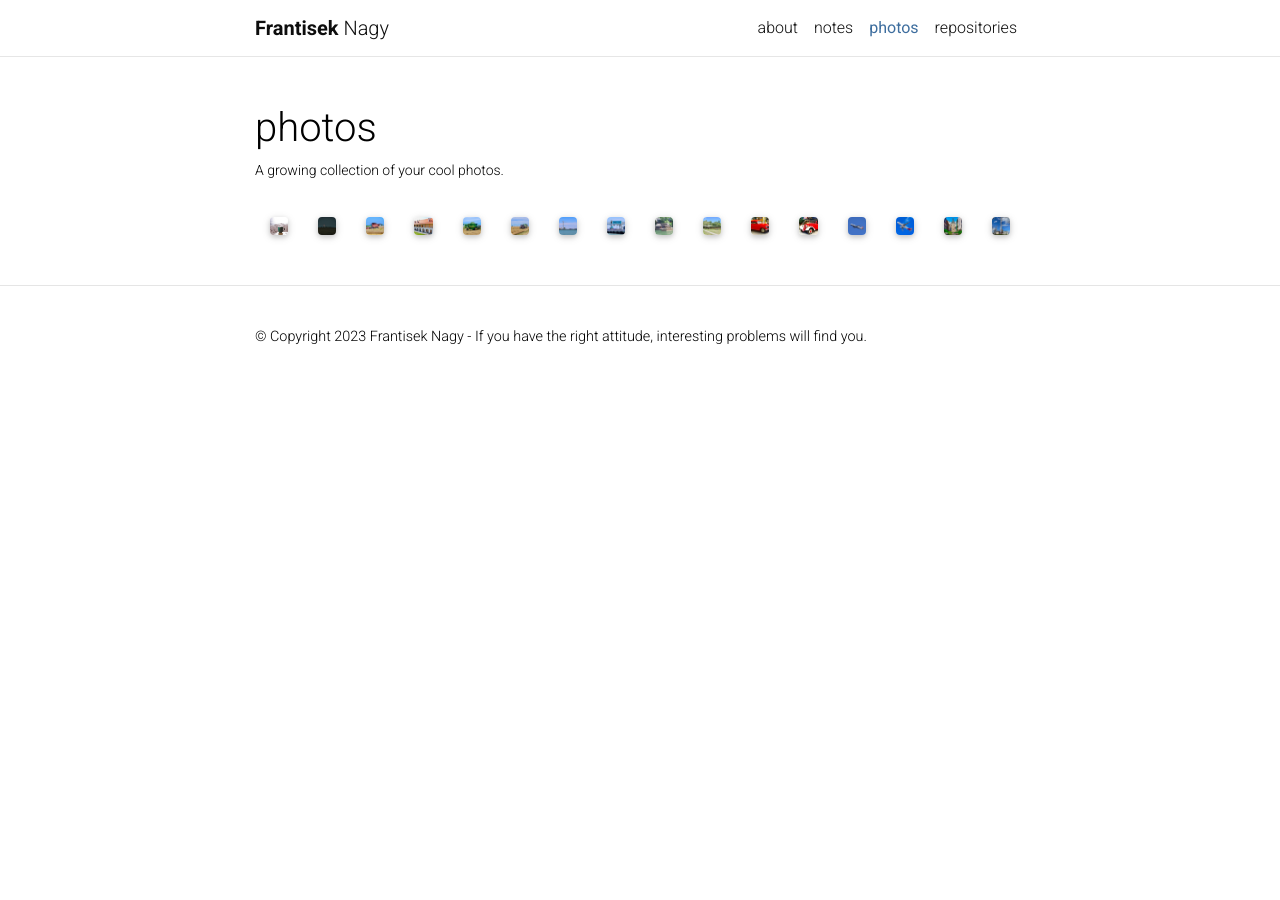
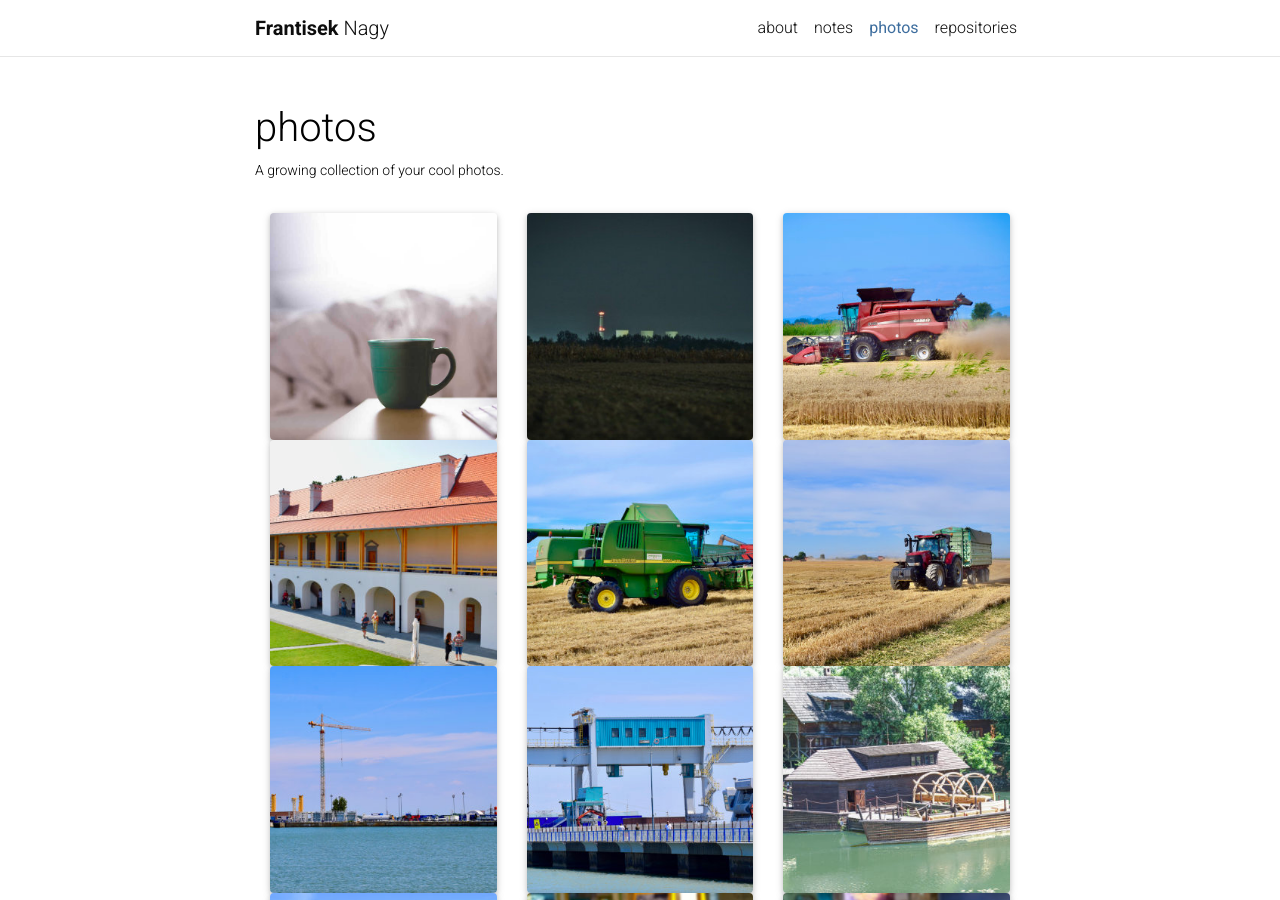
Before and after one commit to nagyfrantisek/folio, a Jekyll site: the page built from _pages/photos.md, in a window 1280 px wide and 900 px high. Built offline with Jekyll 4.4.1, drawn with Linux system fonts in a browser that asks for light colours; full-size pictures stand in for the smaller copies a plugin makes; comment, search, counter and statistics services are not loaded; a style sheet for code colours, icons or effects is not loaded.

Commit message:
Update photos.md

```diff
--- a/_pages/photos.md
+++ b/_pages/photos.md
@@ -16,10 +16,14 @@ horizontal: false
   {%- assign sorted_photos = site.photos | sort: "importance" -%}
   <!-- Generate cards for each photo -->
   <div class="container">
-  <div class="row">
-    {%- for photo in sorted_photos -%}
+
+{% for photo in sorted_photos %}
+    {% cycle 'add row' : '<div class="row">', '', '' %}
+
       {% include photos.html %}
-    {%- endfor %}
-  </div>
+
+{% cycle 'end row' : '', '', '</div>' %}
+{% endfor %}
+
 
 </div>
```
